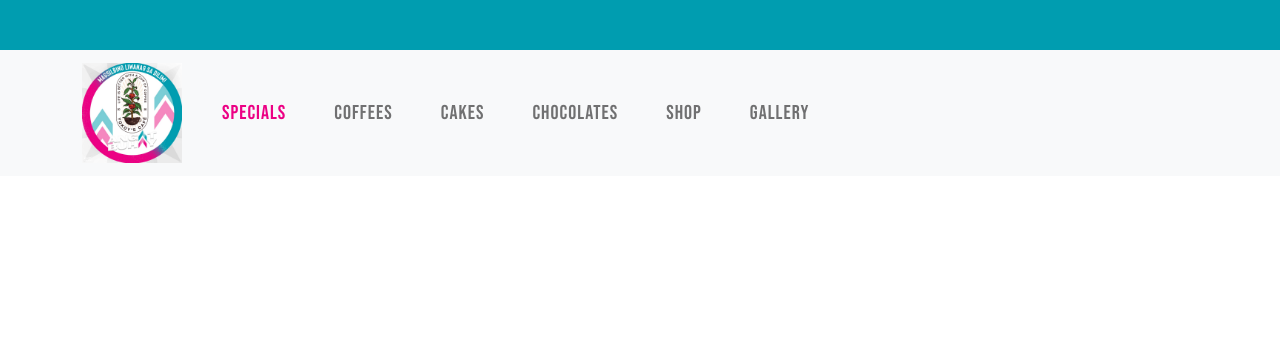
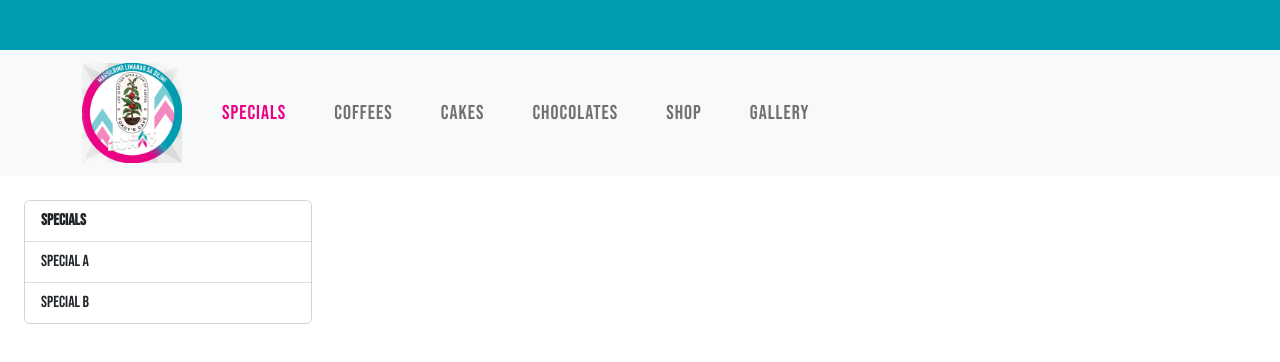
Before and after one commit to rodzflores/seminar, a plain HTML site: page index.html in a window 1280 px wide. Drawn offline with Linux system fonts and the light colour scheme.

Commit message:
S - 100 added a list of specials

```diff
--- a/index.html
+++ b/index.html
@@ -35,5 +35,14 @@
       </nav>
     </div>
     <script src="assets/js/bootstrap.bundle.min.js"></script>
+
+	<div class="card m-4" style="width: 18rem;">
+		<ul class="list-group list-group-flush">
+		  	<li class="list-group-item fw-bold">Specials</li>
+		  	<li class="list-group-item">Special A</li>
+		  	<li class="list-group-item">Special B</li>
+		</ul>
+	</div>
+
   </body>
 </html>
```
